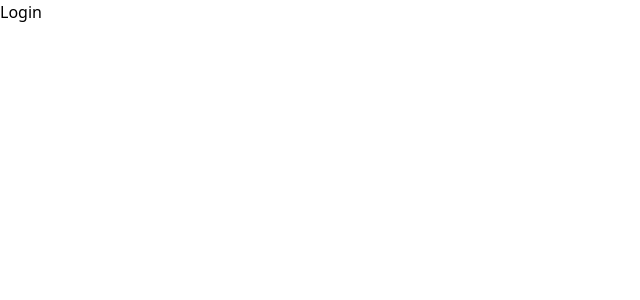
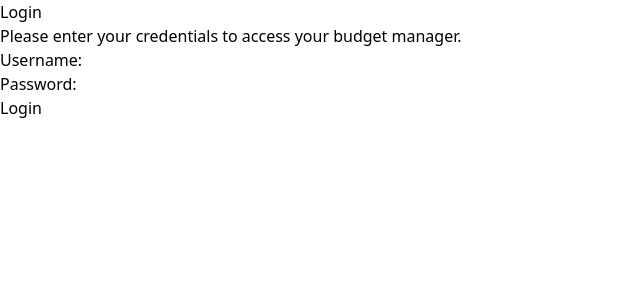
Before and after one commit to Guimunizzs/budgetmanager, a React (Vite) app: page /login in a window 1280 px wide. Shown: the top 300 px of the page, without its empty margins (0-640 px from the left). Built offline with nearby package versions, Linux system fonts and the light colour scheme.

Commit message:
feat(pages):add pages static

```diff
--- a/src/pages/Budget.tsx
+++ b/src/pages/Budget.tsx
@@ -1,5 +1,13 @@
 const Budget = () => {
-  return <div>Budget</div>;
+  return (
+    <div>
+      <h1>Budget</h1>
+      <p>
+        Here you can manage your budget, set limits, and track your spending.
+      </p>
+      {/* Additional components like budget summaries, charts, etc. can be added here */}
+    </div>
+  );
 };
 
 export default Budget;
--- a/src/pages/Dashboard.tsx
+++ b/src/pages/Dashboard.tsx
@@ -1,5 +1,15 @@
 const Dashboard = () => {
-  return <div>dashnoard</div>;
+  return (
+    <div className="">
+      <h1 className="">Dashboard</h1>
+      <p>Welcome to your budget dashboard!</p>
+      <p>
+        Here you can view your financial overview, track expenses, and manage
+        your budget.
+      </p>
+      {/* Additional components like charts, summaries, etc. can be added here */}
+    </div>
+  );
 };
 
 export default Dashboard;
--- a/src/pages/Login.tsx
+++ b/src/pages/Login.tsx
@@ -1,11 +1,21 @@
-
-
-
-
 const Login = () => {
   return (
-    <div>Login</div>
-  )
-}
+    <div>
+      <h1>Login</h1>
+      <p>Please enter your credentials to access your budget manager.</p>
+      <form>
+        <div>
+          <label htmlFor="username">Username:</label>
+          <input type="text" id="username" name="username" required />
+        </div>
+        <div>
+          <label htmlFor="password">Password:</label>
+          <input type="password" id="password" name="password" required />
+        </div>
+        <button type="submit">Login</button>
+      </form>
+    </div>
+  );
+};
 
-export default Login
+export default Login;
--- a/src/pages/Transactions.tsx
+++ b/src/pages/Transactions.tsx
@@ -1,5 +1,9 @@
 const Transactions = () => {
-  return <div>Transactions</div>;
+  return <div>
+    <h1>Transactions</h1>
+    <p>Here you can view and manage your transactions.</p>
+    {/* Additional components like transaction lists, filters, etc. can be added here */}
+  </div>;
 };
 
 export default Transactions;
```
